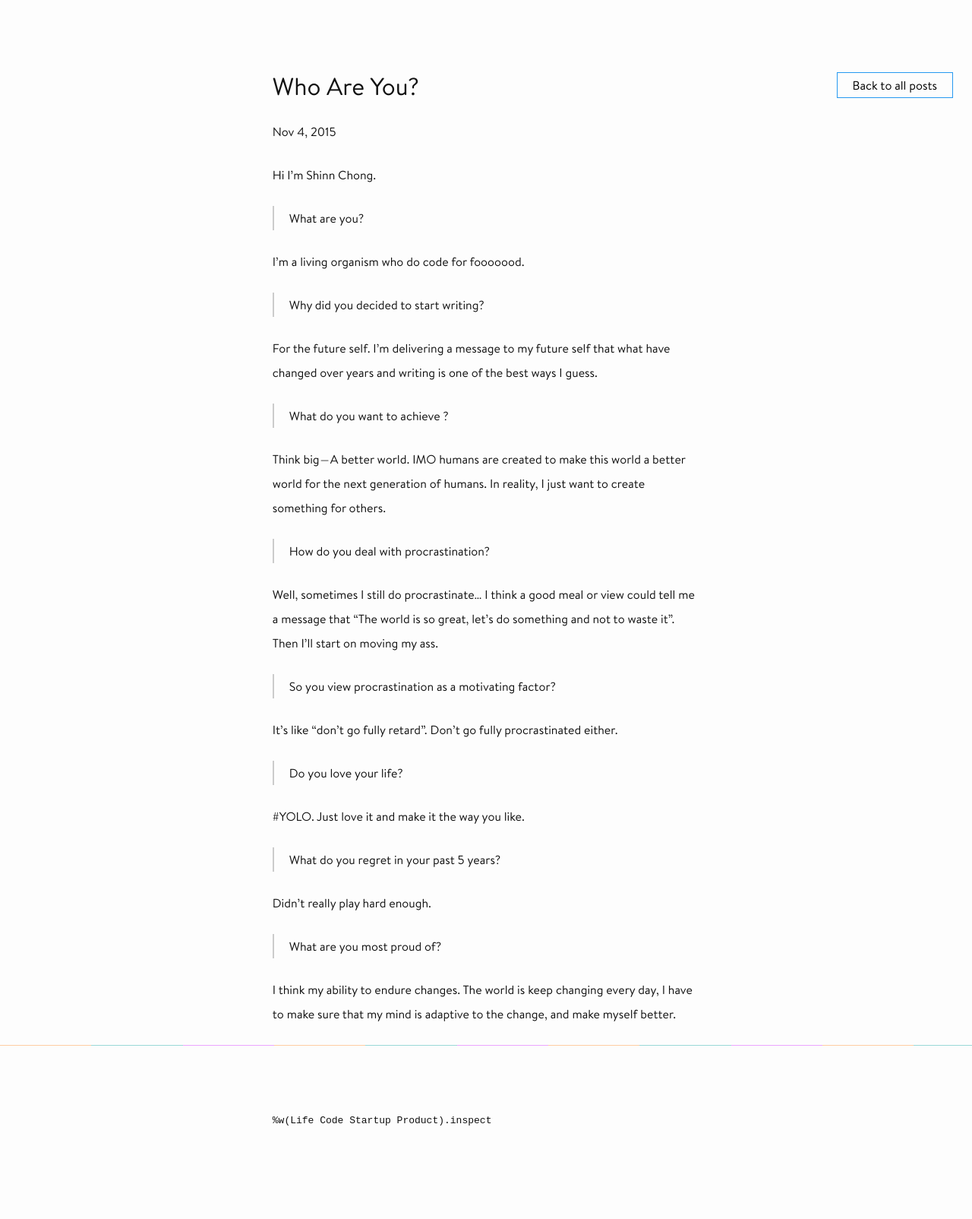
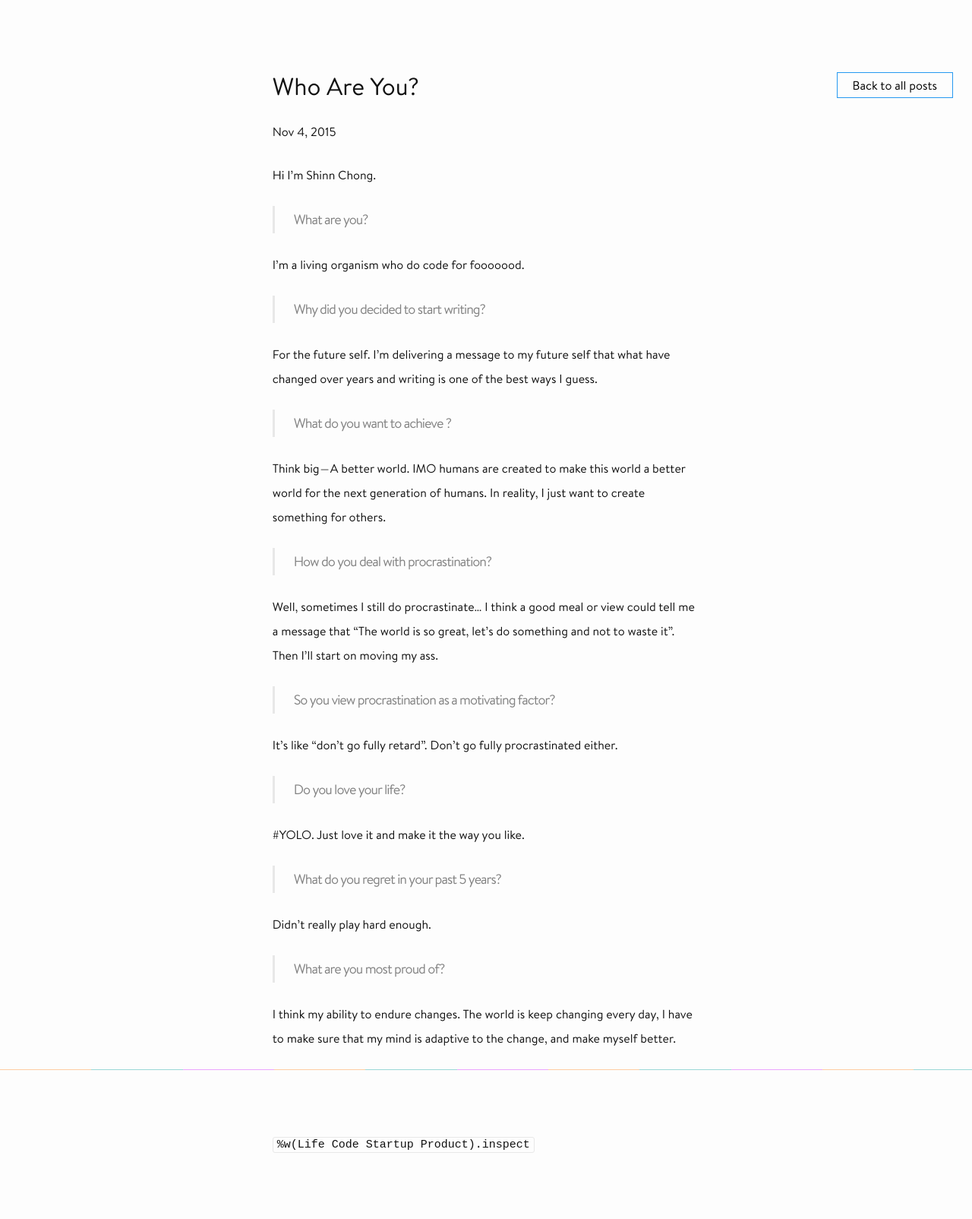
Before and after one commit to shinnc/shinnyx.github.io, a Jekyll site: the page built from _posts/2015-11-04-who-are-you.markdown, in a window 1280 px wide. Shown: the whole page at 76% size. Built offline with Jekyll 4.4.1, drawn with Linux system fonts in a browser that asks for light colours; nearby versions of some CDN libraries; a script that is not in the unit is left out; before the commit the page ends 1570 px from its top, so only the background shows below that.

Commit message:
Styling update

```diff
--- a/_sass/_base.scss
+++ b/_sass/_base.scss
@@ -108,46 +108,46 @@ ul, ol, dl, figure,
 // /**
 //  * Blockquotes
 //  */
-// blockquote {
-//     color: $grey-color;
-//     border-left: 4px solid $grey-color-light;
-//     padding-left: $spacing-unit / 2;
-//     font-size: 18px;
-//     letter-spacing: -1px;
-//     font-style: italic;
+blockquote {
+    color: $grey-color;
+    border-left: 3px solid $grey-color-light;
+    padding-left: $spacing-unit / 2;
+    font-size: 18px;
+    letter-spacing: -1px;
+    // font-style: italic;
 
-//     > :last-child {
-//         margin-bottom: 0;
-//     }
-// }
+    > :last-child {
+        margin-bottom: 0;
+    }
+}
 
 
 
 // /**
 //  * Code formatting
 //  */
-// pre,
-// code {
-//     font-size: 15px;
-//     border: 1px solid $grey-color-light;
-//     border-radius: 3px;
-//     background-color: #eef;
-// }
+pre,
+code {
+    font-size: 15px;
+    border: 1px solid $grey-color-light;
+    border-radius: 3px;
+    // background-color: #eef;
+}
 
-// code {
-//     padding: 1px 5px;
-// }
+code {
+    padding: 1px 5px;
+}
 
-// pre {
-//     padding: 8px 12px;
-//     overflow-x: scroll;
+pre {
+    padding: 8px 12px;
+    overflow-x: scroll;
 
-//     > code {
-//         border: 0;
-//         padding-right: 0;
-//         padding-left: 0;
-//     }
-// }
+    > code {
+        border: 0;
+        padding-right: 0;
+        padding-left: 0;
+    }
+}
 
 
 
@@ -176,14 +176,14 @@ ul, ol, dl, figure,
 // /**
 //  * Clearfix
 //  */
-// %clearfix {
+%clearfix {
 
-//     &:after {
-//         content: "";
-//         display: table;
-//         clear: both;
-//     }
-// }
+    &:after {
+        content: "";
+        display: table;
+        clear: both;
+    }
+}
 
 
 
--- a/_sass/_layout.sass
+++ b/_sass/_layout.sass
@@ -48,10 +48,6 @@ a[href]
 
     /* Blue #2699F1 */
     /* Red #ED3D2D */
-
-blockquote
-  border-left: 2px solid #ccc
-  padding-left: 20px
 
 .container
   @include outer-container(100%)
```
